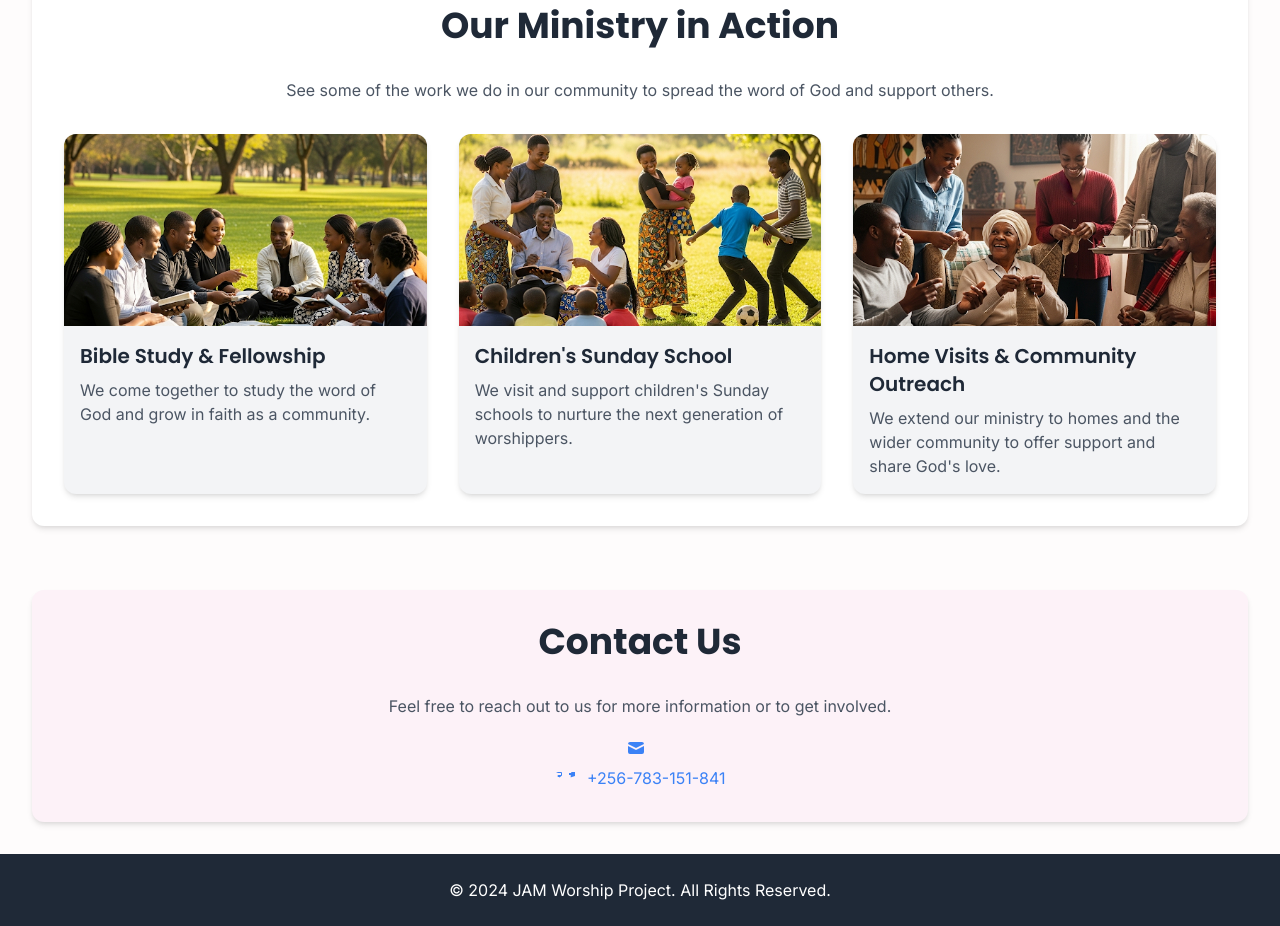
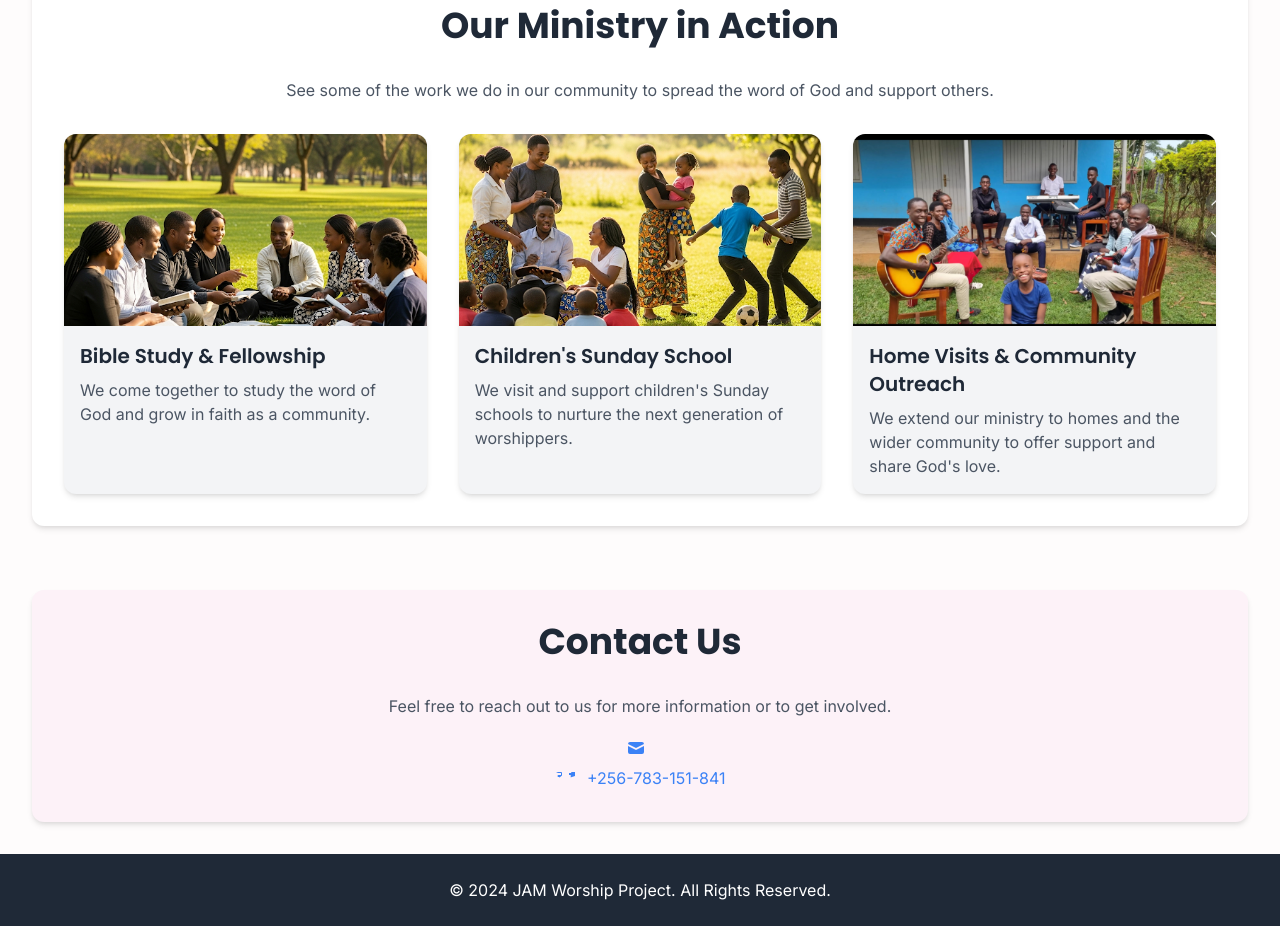
Before and after one commit to Arishaba-Peruth/Jamproject, a plain HTML site: page index.html in a window 1280 px wide. Shown: the part 2940-3866 px from the top of the page. Drawn offline with nearby package versions, Linux system fonts and the light colour scheme.

Commit message:
jam draft project

```diff
--- a/index.html
+++ b/index.html
@@ -255,7 +255,7 @@
                 </div>
                 <!-- Home Visits Card -->
                 <div class="rounded-xl overflow-hidden bg-gray-100 shadow-md">
-                    <img src="vis.png" alt="People visiting a home" class="w-full h-48 object-cover">
+                    <img src="Screenshot 2025-08-04 204306.png" alt="People visiting a home" class="w-full h-48 object-cover">
                     <div class="p-4">
                         <h3 class="text-xl font-semibold text-gray-800">Home Visits & Community Outreach</h3>
                         <p class="text-gray-600 mt-2">We extend our ministry to homes and the wider community to offer support and share God's love.</p>
```
Also changed, not shown: Screenshot 2025-08-04 204306.png (added).
